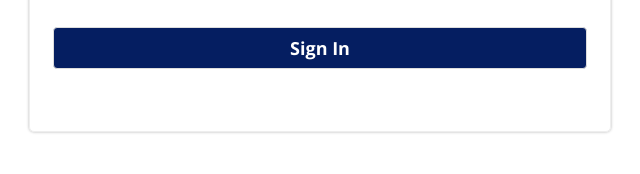
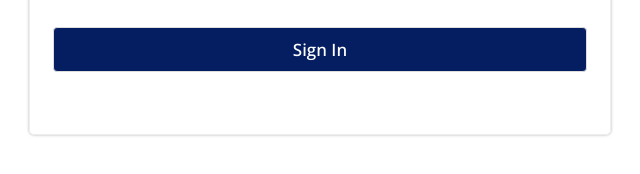
Before and after one commit to realmah06/abdulsalam-stores, a plain HTML site: page index.html in a window 1280 px wide. Shown: the part 466-640 px from the top of the page, 320-960 px from the left. Drawn offline with nearby package versions, Linux system fonts and the light colour scheme.

Commit message:
Update index.css

```diff
--- a/css/index.css
+++ b/css/index.css
@@ -31,12 +31,12 @@ body{
     font-size: 15.5px;
 }
 .login-container .form-group button{
-    padding: 8px 12px;
+    padding: 10px 13px;
     border: 1px solid #ddd;
     border-radius: 4px;
     outline: none;
-    font-size: 18px;
-    font-weight: bold;
+    font-size: 17px;
+    font-weight: 550;
     background-color: #051e61;
     color: #fff;
 }
```
